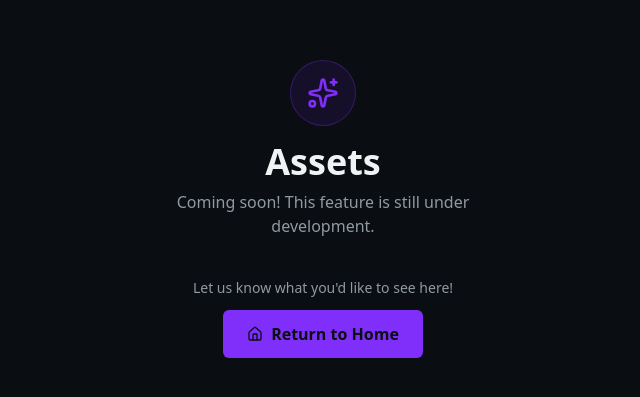
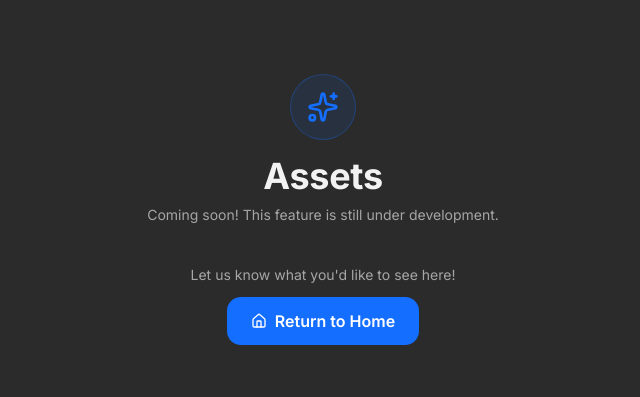
Before and after one commit to Robux-genefrddddd/rxdsddz, a React (Vite) app: page /assets in a window 1280 px wide. Shown: the part 191-588 px from the top of the page, without its empty margins (317-957 px from the left). Built offline with nearby package versions, Linux system fonts and the light colour scheme.

Commit message:
Refactor tokens pour style Figma Recents (warm gray layered)
cgen-0fe60728eaa044d88558cff7e15fdc23

```diff
--- a/client/global.css
+++ b/client/global.css
@@ -7,105 +7,102 @@
 
 @layer base {
   /**
-   * Tailwind CSS theme for Rbxigma - Premium Dark Mode Design System
-   * tailwind.config.ts expects the following color variables to be expressed as HSL values.
-   * A different format will require also updating the theme in tailwind.config.ts.
-  */
+   * Figma-inspired Dark Design System for Rbxigma
+   * Warm gray layers, sophisticated hierarchy, subtle interactions
+   */
   :root {
-    /* Dark mode is the default for Rbxigma - Premium SaaS Palette */
+    /* === BACKGROUNDS (WARM GRAY PALETTE) === */
+    /* Primary background - warm dark gray */
+    --background: 0 0% 17%;
+    --foreground: 0 0% 95%;
 
-    /* === BACKGROUNDS (3 LEVELS) === */
-    /* App background - very dark neutral #0a0e18 */
-    --background: 217 28% 5.5%;
-    --foreground: 210 14% 95%;
+    /* Surface 1 - card containers */
+    --card: 0 0% 18.8%;
+    --card-foreground: 0 0% 95%;
 
-    /* Panel background - slightly lighter #11151f */
-    --card: 217 24% 9.5%;
-    --card-foreground: 210 14% 95%;
+    /* Surface 2 - elevated panels */
+    --popover: 0 0% 20.8%;
+    --popover-foreground: 0 0% 95%;
 
-    /* Elevated surfaces #151b28 */
-    --popover: 217 22% 12%;
-    --popover-foreground: 210 14% 95%;
-
-    /* === ACCENT (Violet - 10-15% usage) === */
-    --primary: 264 95% 58%;
-    --primary-foreground: 217 28% 5.5%;
+    /* === ACCENT (FIGMA BLUE) === */
+    /* #2F80FF → hsl */
+    --primary: 217 100% 54%;
+    --primary-foreground: 0 0% 100%;
 
     /* === SECONDARY & MUTED === */
-    --secondary: 217 20% 15%;
-    --secondary-foreground: 210 14% 95%;
+    --secondary: 0 0% 19%;
+    --secondary-foreground: 0 0% 95%;
 
-    --muted: 217 14% 18%;
-    --muted-foreground: 210 8% 60%;
+    --muted: 0 0% 22%;
+    --muted-foreground: 0 0% 65%;
 
     /* === ACCENT STATES === */
-    --accent: 264 95% 58%;
-    --accent-foreground: 217 28% 5.5%;
+    --accent: 217 100% 54%;
+    --accent-foreground: 0 0% 100%;
 
     /* === DESTRUCTIVE === */
     --destructive: 0 84% 60%;
     --destructive-foreground: 210 40% 98%;
 
-    /* === BORDERS (IMPROVED - #212f45) === */
-    /* Base border - clean, visible but not harsh */
-    --border: 217 18% 20%;
-    /* Input background */
-    --input: 217 22% 12%;
-    --ring: 264 95% 58%;
+    /* === BORDERS (VERY SUBTLE) === */
+    /* rgba(255,255,255,0.08) → ~1px light border */
+    --border: 0 0% 25%;
+    --input: 0 0% 20%;
+    --ring: 217 100% 54%;
 
-    /* === RADIUS === */
-    --radius: 0.375rem;
+    /* === RADIUS (FIGMA STYLE) === */
+    --radius: 0.875rem;
+    --radius-sm: 0.75rem;
+    --radius-xs: 0.625rem;
 
-    /* === SIDEBAR (using same palette) === */
-    --sidebar-background: 217 24% 9.5%;
-    --sidebar-foreground: 210 14% 92%;
-    --sidebar-primary: 264 95% 58%;
-    --sidebar-primary-foreground: 217 28% 5.5%;
-    --sidebar-accent: 217 20% 16%;
-    --sidebar-accent-foreground: 210 14% 95%;
-    --sidebar-border: 217 18% 20%;
-    --sidebar-ring: 264 95% 58%;
+    /* === SIDEBAR === */
+    --sidebar-background: 0 0% 18.8%;
+    --sidebar-foreground: 0 0% 95%;
+    --sidebar-primary: 217 100% 54%;
+    --sidebar-primary-foreground: 0 0% 100%;
+    --sidebar-accent: 0 0% 22%;
+    --sidebar-accent-foreground: 0 0% 95%;
+    --sidebar-border: 0 0% 25%;
+    --sidebar-ring: 217 100% 54%;
   }
 
-  /* Rbxigma is dark mode only - no light mode variant */
   .dark {
-    /* Same as :root since Rbxigma is dark-first */
-    --background: 217 28% 5.5%;
-    --foreground: 210 14% 95%;
+    --background: 0 0% 17%;
+    --foreground: 0 0% 95%;
 
-    --card: 217 24% 9.5%;
-    --card-foreground: 210 14% 95%;
+    --card: 0 0% 18.8%;
+    --card-foreground: 0 0% 95%;
 
-    --popover: 217 22% 12%;
-    --popover-foreground: 210 14% 95%;
+    --popover: 0 0% 20.8%;
+    --popover-foreground: 0 0% 95%;
 
-    --primary: 264 95% 58%;
-    --primary-foreground: 217 28% 5.5%;
+    --primary: 217 100% 54%;
+    --primary-foreground: 0 0% 100%;
 
-    --secondary: 217 20% 15%;
-    --secondary-foreground: 210 14% 95%;
+    --secondary: 0 0% 19%;
+    --secondary-foreground: 0 0% 95%;
 
-    --muted: 217 14% 18%;
-    --muted-foreground: 210 8% 60%;
+    --muted: 0 0% 22%;
+    --muted-foreground: 0 0% 65%;
 
-    --accent: 264 95% 58%;
-    --accent-foreground: 217 28% 5.5%;
+    --accent: 217 100% 54%;
+    --accent-foreground: 0 0% 100%;
 
     --destructive: 0 84% 60%;
     --destructive-foreground: 210 40% 98%;
 
-    --border: 217 18% 20%;
-    --input: 217 22% 12%;
-    --ring: 264 95% 58%;
+    --border: 0 0% 25%;
+    --input: 0 0% 20%;
+    --ring: 217 100% 54%;
 
-    --sidebar-background: 217 24% 9.5%;
-    --sidebar-foreground: 210 14% 92%;
-    --sidebar-primary: 264 95% 58%;
-    --sidebar-primary-foreground: 217 28% 5.5%;
-    --sidebar-accent: 217 20% 16%;
-    --sidebar-accent-foreground: 210 14% 95%;
-    --sidebar-border: 217 18% 20%;
-    --sidebar-ring: 264 95% 58%;
+    --sidebar-background: 0 0% 18.8%;
+    --sidebar-foreground: 0 0% 95%;
+    --sidebar-primary: 217 100% 54%;
+    --sidebar-primary-foreground: 0 0% 100%;
+    --sidebar-accent: 0 0% 22%;
+    --sidebar-accent-foreground: 0 0% 95%;
+    --sidebar-border: 0 0% 25%;
+    --sidebar-ring: 217 100% 54%;
   }
 }
 
@@ -120,9 +117,10 @@
 
   body {
     @apply bg-background text-foreground;
+    font-family: 'Inter', -apple-system, BlinkMacSystemFont, 'Segoe UI', sans-serif;
   }
 
-  :where(p, span, li, h1, h2, h3, h4, h5, h6, a, button, label, td, th) {
+  :where(p, span, li, a, button, label, td, th) {
     overflow-wrap: anywhere;
     word-break: break-word;
   }
@@ -133,52 +131,222 @@
     white-space: pre;
   }
 
-  /* Premium design tokens */
+  /* ========== TYPOGRAPHY SYSTEM ========== */
+  /* Page Title (H1) - 28-32px / 700 */
+  h1 {
+    @apply text-3xl font-bold leading-tight;
+    font-size: 32px;
+    font-weight: 700;
+    letter-spacing: -0.3px;
+  }
+
+  /* Section Title (H2) - 16px / 700 */
+  h2 {
+    @apply text-base font-bold leading-snug;
+    font-size: 16px;
+    font-weight: 700;
+    letter-spacing: -0.2px;
+  }
+
+  /* Subsection (H3) - 14px / 600 */
+  h3 {
+    @apply text-sm font-semibold;
+    font-size: 14px;
+    font-weight: 600;
+  }
+
+  /* Body text - 14-15px / 400 */
+  p {
+    @apply text-sm;
+    font-size: 14px;
+    font-weight: 400;
+    line-height: 1.5;
+  }
+
+  /* Small/Labels - 12-13px / 500 */
+  label,
+  small,
+  .text-label {
+    @apply text-xs font-medium;
+    font-size: 12px;
+    font-weight: 500;
+    color: hsl(var(--muted-foreground));
+  }
+
+  /* Secondary text - 14px / 400 */
+  .text-secondary {
+    font-size: 14px;
+    font-weight: 400;
+    color: hsl(var(--muted-foreground));
+  }
+
+  /* ========== SHADOW SYSTEM (FIGMA STYLE) ========== */
   :root {
-    /* Shadow system */
-    --shadow-xs: 0 1px 2px rgba(0, 0, 0, 0.25);
-    --shadow-sm: 0 2px 4px rgba(0, 0, 0, 0.3);
-    --shadow-md: 0 4px 8px rgba(0, 0, 0, 0.35);
-    --shadow-lg: 0 8px 16px rgba(0, 0, 0, 0.4);
-    --shadow-xl: 0 12px 24px rgba(0, 0, 0, 0.45);
+    /* Subtle shadows for depth */
+    --shadow-xs: 0 2px 4px rgba(0, 0, 0, 0.15);
+    --shadow-sm: 0 4px 8px rgba(0, 0, 0, 0.2);
+    --shadow-md: 0 8px 16px rgba(0, 0, 0, 0.25);
+    --shadow-lg: 0 12px 30px rgba(0, 0, 0, 0.35);
+    --shadow-xl: 0 16px 40px rgba(0, 0, 0, 0.4);
 
     /* Transitions */
-    --transition-fast: 150ms cubic-bezier(0.4, 0, 0.2, 1);
-    --transition-base: 200ms cubic-bezier(0.4, 0, 0.2, 1);
-    --transition-slow: 300ms cubic-bezier(0.4, 0, 0.2, 1);
+    --transition-fast: 100ms ease-out;
+    --transition-base: 150ms ease-out;
+    --transition-slow: 250ms ease-out;
   }
 
-  /* Typography enhancements */
-  h1,
-  h2,
-  h3,
-  h4,
-  h5,
-  h6 {
-    @apply font-semibold;
+  /* ========== COMPONENTS ========== */
+
+  /* Buttons - base style */
+  button,
+  [role="button"] {
+    @apply transition-all duration-100 outline-none;
+    border-radius: calc(var(--radius-sm));
+    font-weight: 500;
+    font-size: 14px;
   }
 
-  h1 {
-    @apply text-2xl font-bold;
+  button:hover:not(:disabled) {
+    @apply opacity-90;
   }
 
-  h2 {
-    @apply text-xl;
+  button:focus-visible {
+    @apply ring-2 ring-primary ring-offset-2 ring-offset-background;
   }
 
-  h3 {
-    @apply text-lg;
+  /* Input fields */
+  input,
+  textarea,
+  select {
+    @apply bg-input border border-border rounded-lg px-3 py-2 text-sm;
+    @apply placeholder-muted-foreground focus:outline-none focus:ring-2 focus:ring-primary focus:border-transparent;
+    font-family: inherit;
+    transition: var(--transition-fast);
   }
 
-  /* Smooth transitions */
-  button,
-  a,
-  [role="button"] {
-    @apply transition-colors duration-150;
+  input::placeholder {
+    color: hsl(var(--muted-foreground));
   }
 
-  /* Focus states for accessibility */
+  /* Focus states */
   :focus-visible {
     @apply outline-none ring-2 ring-primary ring-offset-2 ring-offset-background;
   }
+
+  /* Selection */
+  ::selection {
+    @apply bg-primary text-primary-foreground;
+  }
+
+  /* Scrollbar styling */
+  ::-webkit-scrollbar {
+    width: 8px;
+    height: 8px;
+  }
+
+  ::-webkit-scrollbar-track {
+    @apply bg-background;
+  }
+
+  ::-webkit-scrollbar-thumb {
+    @apply bg-muted rounded-full;
+  }
+
+  ::-webkit-scrollbar-thumb:hover {
+    @apply bg-muted-foreground;
+  }
 }
+
+/* ========== UTILITY CLASSES ========== */
+@layer components {
+  /* Card with layered surface effect */
+  .card-surface {
+    @apply bg-card border border-border rounded-2xl;
+    box-shadow: var(--shadow-sm);
+  }
+
+  /* Elevated panel */
+  .surface-elevated {
+    @apply bg-popover border border-border rounded-2xl;
+    box-shadow: var(--shadow-md);
+  }
+
+  /* Interactive elements */
+  .interactive-element {
+    @apply transition-all duration-100;
+  }
+
+  .interactive-element:hover:not(:disabled) {
+    @apply bg-secondary;
+  }
+
+  .interactive-element:active:not(:disabled) {
+    transform: scale(0.98);
+  }
+
+  /* Text utilities */
+  .text-primary-fg {
+    color: hsl(var(--foreground));
+  }
+
+  .text-secondary-fg {
+    color: hsl(var(--muted-foreground));
+  }
+
+  /* Button variants */
+  .btn-primary {
+    @apply bg-primary text-primary-foreground font-semibold;
+    border-radius: 12px;
+    height: 40px;
+    padding: 0 16px;
+    font-size: 14px;
+  }
+
+  .btn-primary:hover {
+    @apply opacity-90;
+  }
+
+  .btn-primary:active {
+    opacity: 0.8;
+  }
+
+  .btn-secondary {
+    @apply bg-secondary text-foreground border border-border font-medium;
+    border-radius: 12px;
+    height: 40px;
+    padding: 0 16px;
+    font-size: 14px;
+  }
+
+  .btn-secondary:hover {
+    @apply bg-muted;
+  }
+
+  .btn-ghost {
+    @apply text-foreground font-medium;
+    border-radius: 12px;
+    height: 40px;
+    padding: 0 12px;
+    font-size: 14px;
+  }
+
+  .btn-ghost:hover {
+    @apply bg-secondary;
+  }
+
+  /* Input pill style (for filters/tags) */
+  .input-pill {
+    @apply bg-secondary border border-border text-sm font-medium rounded-full;
+    height: 36px;
+    padding: 0 12px;
+    transition: var(--transition-fast);
+  }
+
+  .input-pill:hover {
+    @apply border-primary bg-muted;
+  }
+
+  .input-pill:focus {
+    @apply ring-2 ring-primary;
+  }
+}
```
